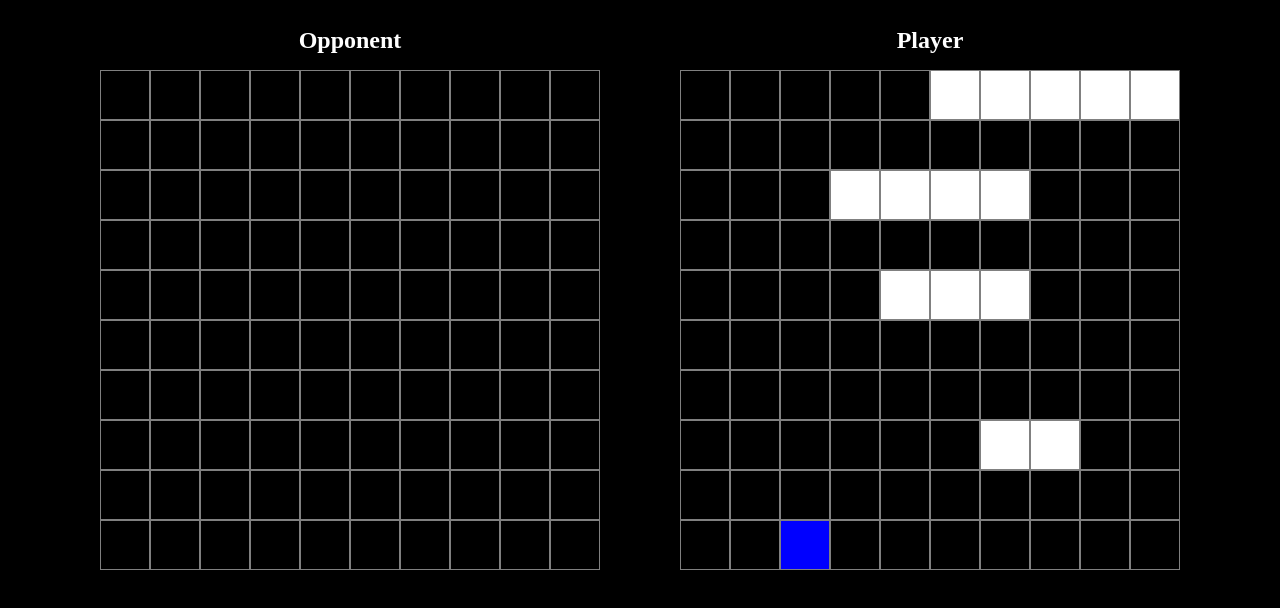
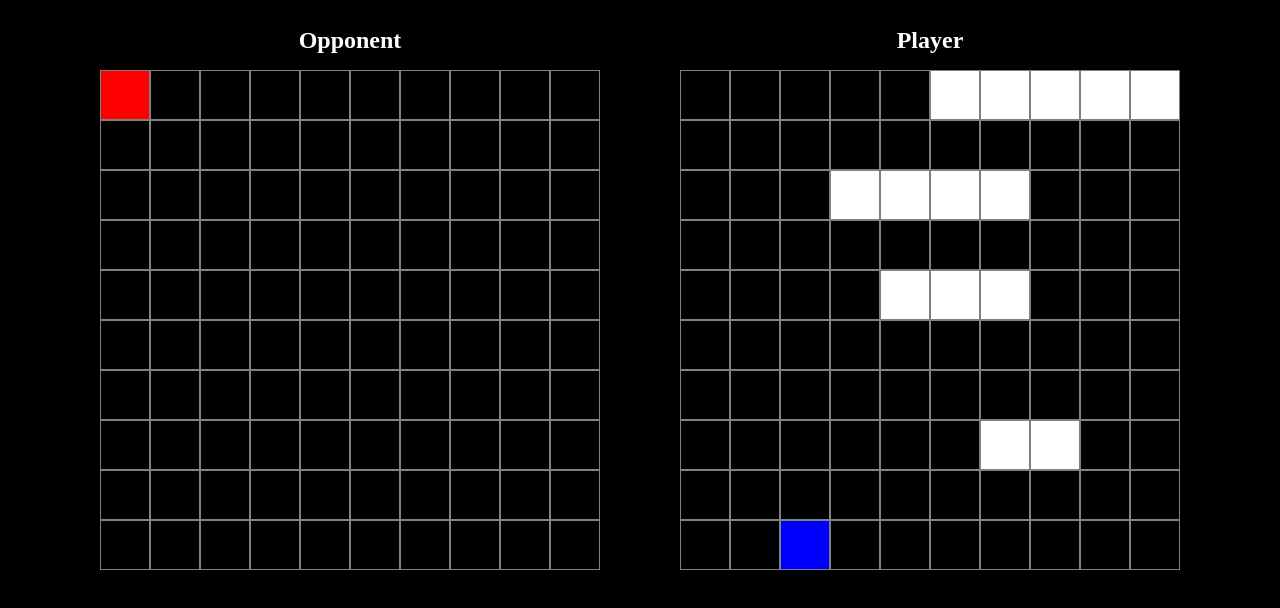
Before and after one commit to ryangholland/battleship, a website built with webpack: page dist/index.html in a window 1280 px wide. Both pictures are taken after a click on the element 125 px from the left and 231 px from the top of the page. Shown: the part 136-744 px from the top of the page. Built offline with nearby package versions, Linux system fonts and the light colour scheme.

Commit message:
Color squares red on hit attacks

```diff
--- a/src/display.js
+++ b/src/display.js
@@ -40,6 +40,13 @@ class DisplayController {
         square.classList.add("missed");
       }
     });
+
+    // Check for any hit attacks, color them red
+    squares.forEach((square) => {
+      if (board.hitAttacks.includes(Number(square.dataset.playerSquare))) {
+        square.classList.add("hit");
+      }
+    });
   }
 
   static renderOppBoard(squares, board) {
@@ -48,6 +55,13 @@ class DisplayController {
     squares.forEach((square) => {
       if (board.missedAttacks.includes(Number(square.dataset.oppSquare))) {
         square.classList.add("missed");
+      }
+    });
+
+    // Check for any hit attacks, color them red
+    squares.forEach((square) => {
+      if (board.hitAttacks.includes(Number(square.dataset.oppSquare))) {
+        square.classList.add("hit");
       }
     });
   }
--- a/src/index.js
+++ b/src/index.js
@@ -86,6 +86,12 @@ class Game {
           this.playerSquares,
           this.humanPlayer.gameboard
         );
+
+        // End game if all player's ships sunk
+        if (this.humanPlayer.gameboard.allSunk()) {
+          // Game over code
+          console.log("Game over. Opponent wins.");
+        }
       });
     });
   }
--- a/src/style.css
+++ b/src/style.css
@@ -52,3 +52,7 @@ h2 {
 .missed {
   background-color: blue;
 }
+
+.hit {
+  background-color: red;
+}
```
Also changed, not shown: dist/bundle.js.
